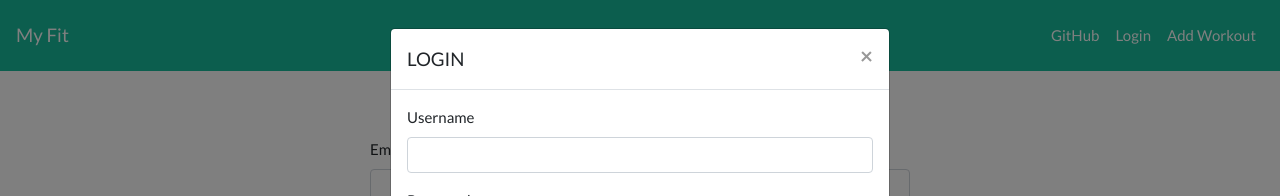
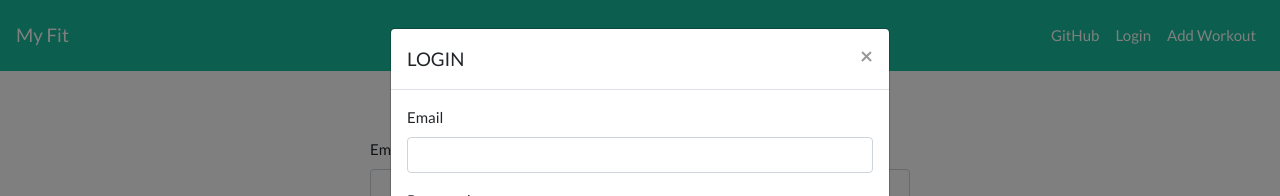
Before and after one commit to lwerner27/exercise-app, a React (Create React App) app in the folder client/: page / in a window 1280 px wide. Both pictures are taken after a click on the link "Login". Shown: the top 196 px of the page. Built offline with nearby package versions, Linux system fonts and the light colour scheme.

Commit message:
Updated the input field name to be email NOT username.

```diff
--- a/client/src/components/LoginModal.js
+++ b/client/src/components/LoginModal.js
@@ -13,7 +13,9 @@ import {
 export default function LoginModal({
 	modal,
 	toggle,
-	usernamePassword,
+	email,
+	password,
+	emailPassword,
 	attemptLogin
 }) {
 	return (
@@ -24,12 +26,12 @@ export default function LoginModal({
 					<ModalBody>
 						<Form>
 							<FormGroup>
-								<Label for="username">Username</Label>
+								<Label for="username">Email</Label>
 								<Input
 									type="text"
-									name="username"
-									id="username"
-									onChange={usernamePassword}
+									name="email"
+									id="email"
+									onChange={emailPassword}
 								/>
 							</FormGroup>
 							<FormGroup>
@@ -38,7 +40,7 @@ export default function LoginModal({
 									type="password"
 									name="password"
 									id="password"
-									onChange={usernamePassword}
+									onChange={emailPassword}
 								/>
 							</FormGroup>
 							<Button color="primary" block onClick={attemptLogin}>
```
